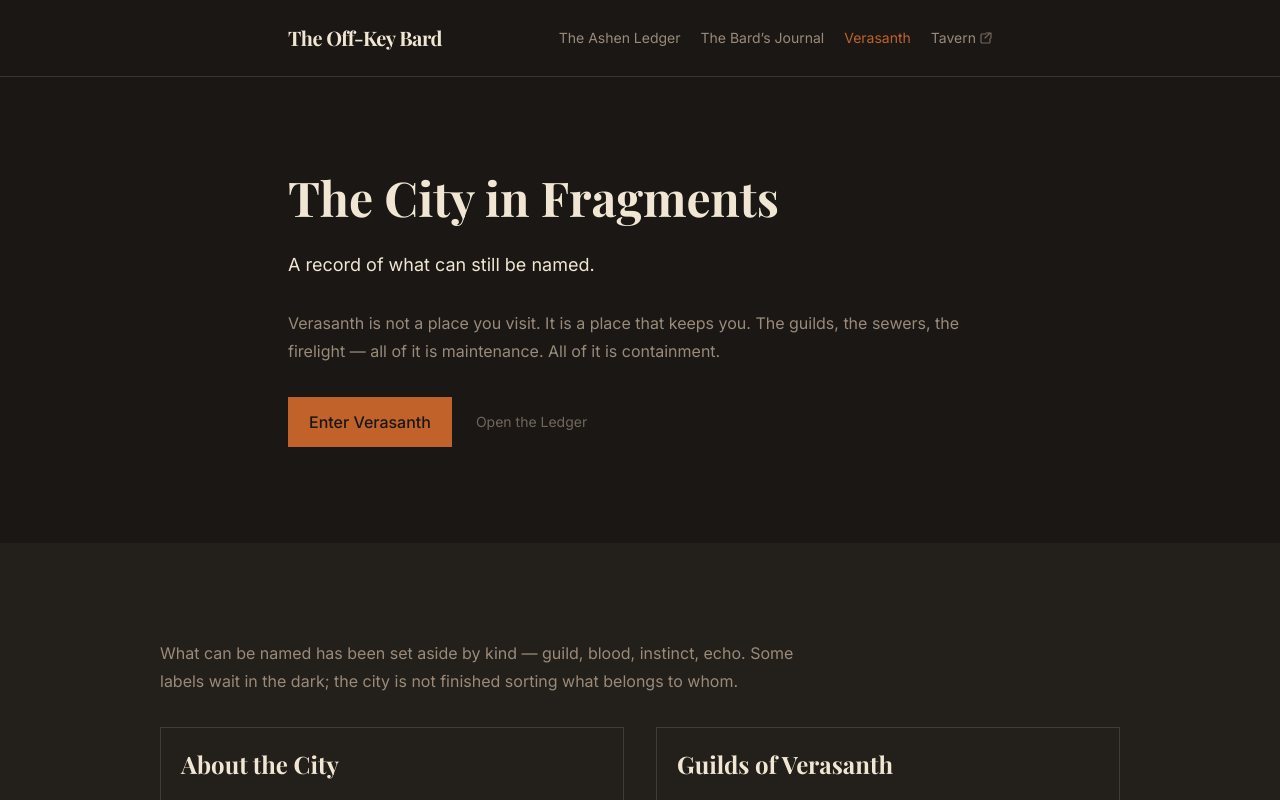
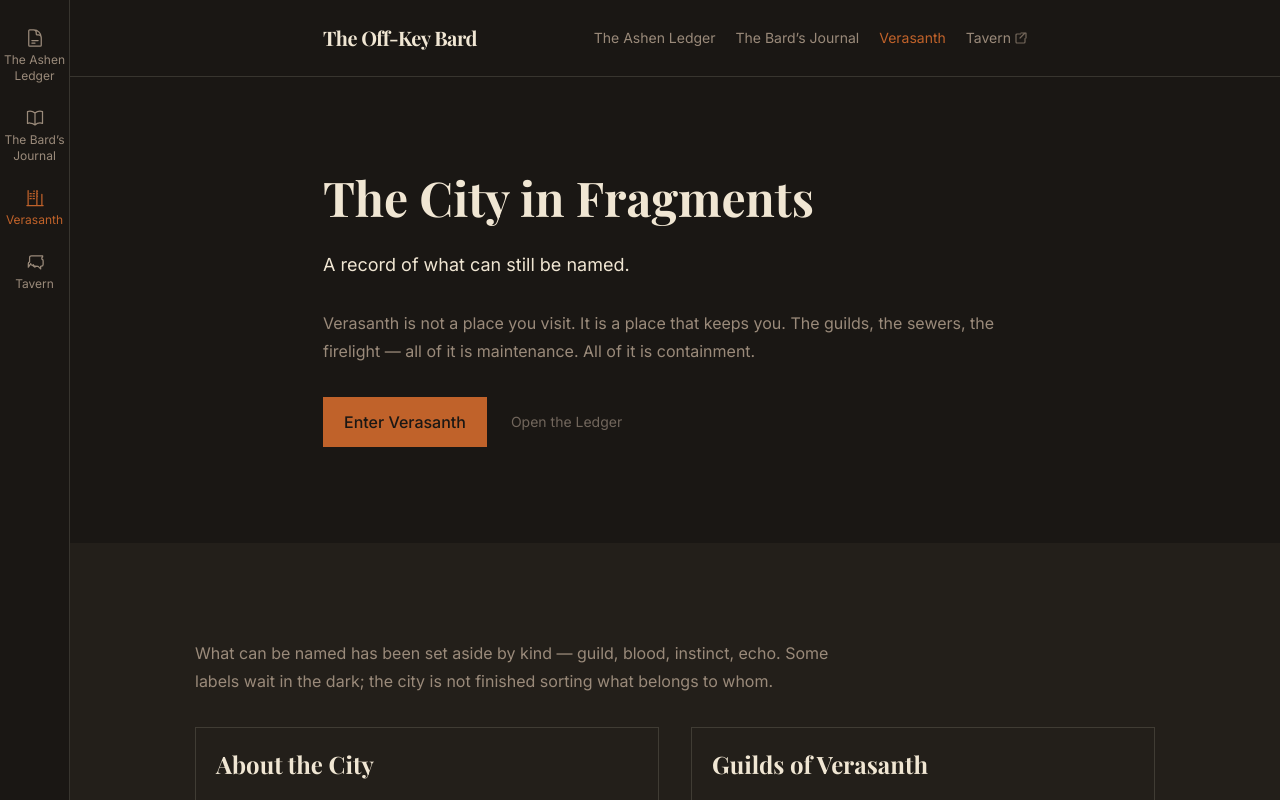
Before and after one commit to TheOff-KeyBard/theoffkeybard-web, a Next.js app: page /verasanth in a window 1280 px wide. Shown: the top 800 px of the page. Built offline with nearby package versions, Linux system fonts and the light colour scheme; no server answers.

Commit message:
UI fixes

```diff
--- a/app/layout.tsx
+++ b/app/layout.tsx
@@ -1,5 +1,5 @@
 import type { Metadata } from "next";
-import { SiteChrome } from "@/components/SiteChrome";
+import { AppShell } from "@/components/AppShell";
 import "./globals.css";
 
 export const metadata: Metadata = {
@@ -20,7 +20,7 @@ export default function RootLayout({
   return (
     <html lang="en">
       <body className="font-sans">
-        <SiteChrome>{children}</SiteChrome>
+        <AppShell>{children}</AppShell>
       </body>
     </html>
   );
--- /dev/null
+++ b/components/AppShell.tsx
@@ -0,0 +1,24 @@
+"use client";
+
+import { usePathname } from "next/navigation";
+import { SiteChrome } from "@/components/SiteChrome";
+import { SiteMobileBottomNav, SiteSidebar } from "@/components/SiteSidebar";
+
+export function AppShell({ children }: { children: React.ReactNode }) {
+  const pathname = usePathname();
+  const isPlay = pathname === "/verasanth/play";
+
+  if (isPlay) {
+    return <SiteChrome>{children}</SiteChrome>;
+  }
+
+  return (
+    <div className="grid min-h-screen grid-cols-1 md:grid-cols-[90px_1fr] lg:grid-cols-[70px_1fr]">
+      <SiteSidebar />
+      <div className="flex min-h-screen min-w-0 flex-col pb-16 md:pb-0">
+        <SiteChrome>{children}</SiteChrome>
+        <SiteMobileBottomNav />
+      </div>
+    </div>
+  );
+}
--- /dev/null
+++ b/components/SiteSidebar.tsx
@@ -0,0 +1,226 @@
+"use client";
+
+import Link from "next/link";
+import { usePathname } from "next/navigation";
+import { DISCORD_INVITE_URL } from "@/lib/discord";
+
+function pathIsActive(pathname: string, href: string): boolean {
+  if (href === "/ledger") {
+    return pathname === "/ledger" || pathname.startsWith("/ledger/");
+  }
+  if (href === "/verasanth") {
+    return pathname === "/verasanth" || pathname.startsWith("/verasanth/");
+  }
+  return pathname === href;
+}
+
+const NAV: { href: string; label: string; external?: boolean }[] = [
+  { href: "/ledger", label: "The Ashen Ledger" },
+  { href: "/journal", label: "The Bard’s Journal" },
+  { href: "/verasanth", label: "Verasanth" },
+  { href: DISCORD_INVITE_URL, label: "Tavern", external: true },
+];
+
+function LedgerIcon({ className }: { className?: string }) {
+  return (
+    <svg
+      className={className}
+      viewBox="0 0 24 24"
+      fill="none"
+      stroke="currentColor"
+      strokeWidth="1.5"
+      aria-hidden
+    >
+      <path
+        strokeLinecap="round"
+        strokeLinejoin="round"
+        d="M19.5 14.25v-2.625a3.375 3.375 0 0 0-3.375-3.375h-1.5A1.125 1.125 0 0 1 13.5 7.125v-1.5a3.375 3.375 0 0 0-3.375-3.375H8.25m0 12.75h7.5m-7.5 3H12M10.5 2.25H5.625c-.621 0-1.125.504-1.125 1.125v17.25c0 .621.504 1.125 1.125 1.125h12.75c.621 0 1.125-.504 1.125-1.125V11.25a9 9 0 0 0-9-9Z"
+      />
+    </svg>
+  );
+}
+
+function JournalIcon({ className }: { className?: string }) {
+  return (
+    <svg
+      className={className}
+      viewBox="0 0 24 24"
+      fill="none"
+      stroke="currentColor"
+      strokeWidth="1.5"
+      aria-hidden
+    >
+      <path
+        strokeLinecap="round"
+        strokeLinejoin="round"
+        d="M12 6.042A8.967 8.967 0 0 0 6 3.75c-1.052 0-2.062.18-3 .512v14.25A8.987 8.987 0 0 1 6 18c2.305 0 4.408.867 6 2.292m0-14.25a8.966 8.966 0 0 1 6-2.292c1.052 0 2.062.18 3 .512v14.25A8.987 8.987 0 0 0 18 18a8.967 8.967 0 0 0-6 2.292m0-14.25v14.25"
+      />
+    </svg>
+  );
+}
+
+function VerasanthIcon({ className }: { className?: string }) {
+  return (
+    <svg
+      className={className}
+      viewBox="0 0 24 24"
+      fill="none"
+      stroke="currentColor"
+      strokeWidth="1.5"
+      aria-hidden
+    >
+      <path
+        strokeLinecap="round"
+        strokeLinejoin="round"
+        d="M2.25 21h19.5m-18-18v18m10.5-18v18m6-13.5V21M6.75 6.75h.75m-.75 3h.75m-.75 3h.75m3-6h.75m-.75 3h.75m-.75 3h.75M6 6.75h.75m-.75 3h.75m-.75 3h.75m3-6h.75m-.75 3h.75m-.75 3h.75m0-9h.75m-.75 3h.75m-.75 3h.75m3-6h.75m-.75 3h.75m-.75 3h.75"
+      />
+    </svg>
+  );
+}
+
+function TavernIcon({ className }: { className?: string }) {
+  return (
+    <svg
+      className={className}
+      viewBox="0 0 24 24"
+      fill="none"
+      stroke="currentColor"
+      strokeWidth="1.5"
+      aria-hidden
+    >
+      <path
+        strokeLinecap="round"
+        strokeLinejoin="round"
+        d="M20.25 8.511c.884.284 1.5 1.128 1.5 2.097v4.286c0 1.136-.847 2.1-1.98 2.193-.34.027-.68.052-1.02.072v3.091l-3-3c-1.354 0-2.694-.055-3.89-.16-1.036-.094-1.85-.852-1.993-1.885A61.082 61.082 0 0 1 12 18.184a61.122 61.122 0 0 1-3.109-2.25 2.001 2.001 0 0 1-1.993-1.884A61.122 61.122 0 0 1 4 18.184v-4.286c0-.969.616-1.813 1.5-2.097V6.75a2.25 2.25 0 0 1 2.25-2.25h13.5A2.25 2.25 0 0 1 20.25 6.75v1.761Z"
+      />
+    </svg>
+  );
+}
+
+const ICONS = [LedgerIcon, JournalIcon, VerasanthIcon, TavernIcon] as const;
+
+const iconClass = "h-5 w-5 shrink-0";
+
+function SidebarNavRows() {
+  const pathname = usePathname();
+
+  return (
+    <>
+      {NAV.map((item, i) => {
+        const Icon = ICONS[i];
+        const active = !item.external && pathIsActive(pathname, item.href);
+        const baseClass =
+          "flex w-full flex-col items-center justify-center gap-1 px-1 py-3 text-sm transition-colors";
+        const stateClass = active
+          ? "text-okb-accent"
+          : "text-okb-muted hover:text-okb-text";
+
+        const labelSpan = (
+          <span className="hidden text-center text-xs transition-opacity duration-150 lg:hidden xl:block">
+            {item.label}
+          </span>
+        );
+
+        if (item.external) {
+          return (
+            <a
+              key={item.href}
+              href={item.href}
+              target="_blank"
+              rel="noopener noreferrer"
+              title="Opens Discord in a new tab"
+              className={`${baseClass} ${stateClass}`}
+              aria-label={item.label}
+            >
+              <span className="flex items-center justify-center">
+                <Icon className={iconClass} />
+              </span>
+              {labelSpan}
+            </a>
+          );
+        }
+
+        return (
+          <Link
+            key={item.href}
+            href={item.href}
+            className={`${baseClass} ${stateClass}`}
+            aria-label={item.label}
+            aria-current={active ? "page" : undefined}
+          >
+            <span className="flex items-center justify-center">
+              <Icon className={iconClass} />
+            </span>
+            {labelSpan}
+          </Link>
+        );
+      })}
+    </>
+  );
+}
+
+export function SiteSidebar() {
+  return (
+    <aside
+      className="sticky top-0 hidden h-screen shrink-0 border-r border-okb-border bg-okb-bg py-4 transition-all duration-200 ease-in-out md:flex md:flex-col"
+      aria-label="Site navigation"
+    >
+      <nav className="flex w-full flex-col items-stretch">
+        <SidebarNavRows />
+      </nav>
+    </aside>
+  );
+}
+
+export function SiteMobileBottomNav() {
+  const pathname = usePathname();
+
+  return (
+    <nav
+      className="fixed bottom-0 left-0 right-0 z-40 flex items-center justify-around border-t border-okb-border bg-okb-bg px-2 py-2 transition-all duration-200 ease-in-out md:hidden"
+      aria-label="Site navigation"
+    >
+      {NAV.map((item, i) => {
+        const Icon = ICONS[i];
+        const active = !item.external && pathIsActive(pathname, item.href);
+        const baseClass =
+          "flex items-center justify-center py-2 transition-colors";
+        const stateClass = active
+          ? "text-okb-accent"
+          : "text-okb-muted hover:text-okb-text";
+
+        if (item.external) {
+          return (
+            <a
+              key={item.href}
+              href={item.href}
+              target="_blank"
+              rel="noopener noreferrer"
+              title="Opens Discord in a new tab"
+              className={`${baseClass} ${stateClass}`}
+              aria-label={item.label}
+            >
+              <span className="flex items-center justify-center">
+                <Icon className={iconClass} />
+              </span>
+            </a>
+          );
+        }
+
+        return (
+          <Link
+            key={item.href}
+            href={item.href}
+            className={`${baseClass} ${stateClass}`}
+            aria-label={item.label}
+            aria-current={active ? "page" : undefined}
+          >
+            <span className="flex items-center justify-center">
+              <Icon className={iconClass} />
+            </span>
+          </Link>
+        );
+      })}
+    </nav>
+  );
+}
```
